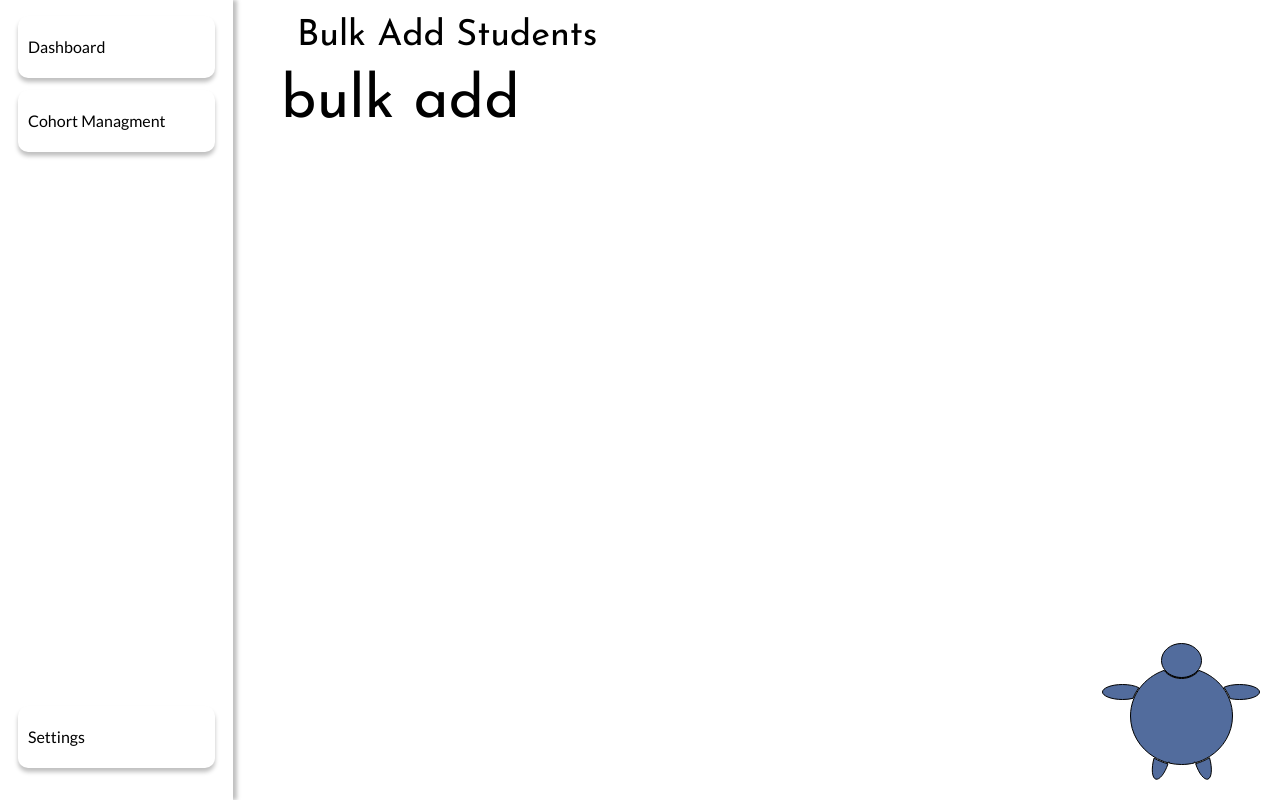
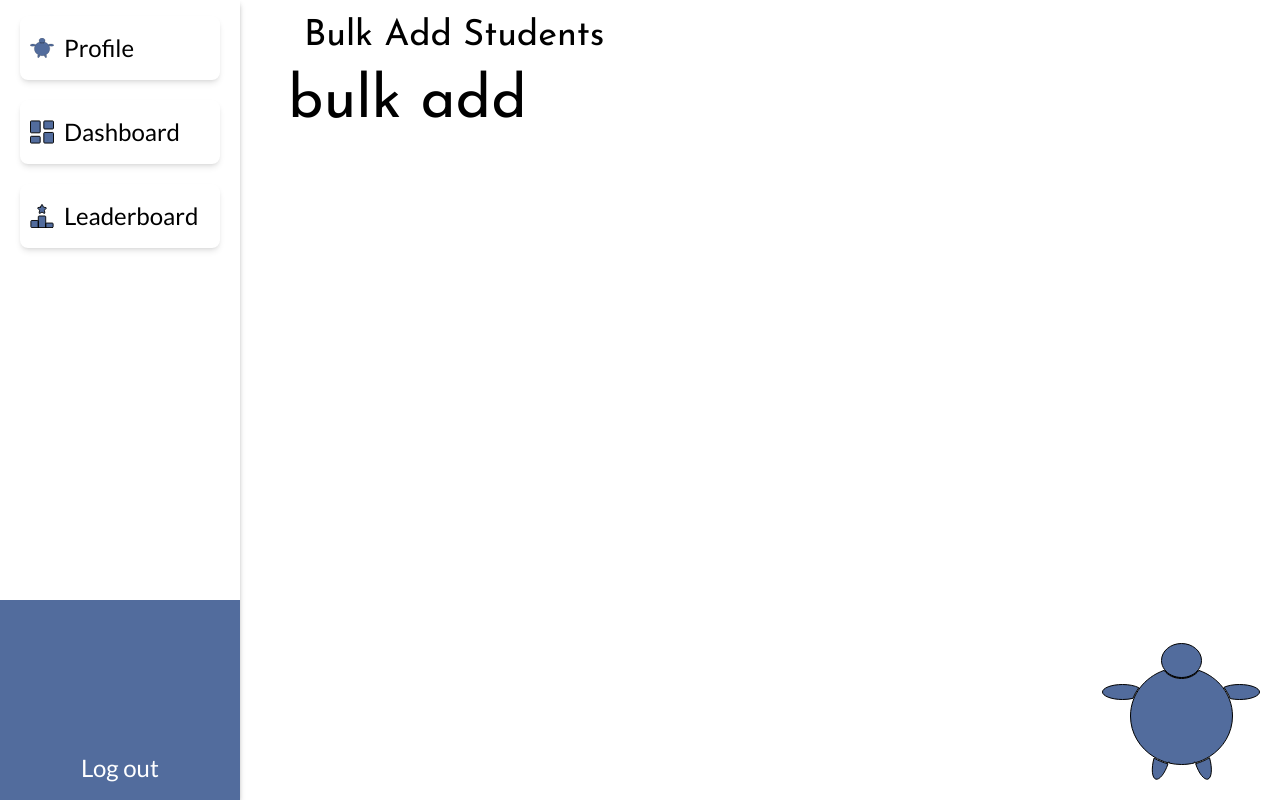
Before and after one commit to Tbone8098/codingDojo-student-portal, a Flask app: page /student/bulk_add in a window 1280 px wide. Run offline with Flask 2, Linux system fonts and the light colour scheme; some libraries are stand-ins or nearby versions.

Commit message:
combined nav

```diff
--- a/flask_app/controllers/controller_cohort.py
+++ b/flask_app/controllers/controller_cohort.py
@@ -30,7 +30,7 @@ def cohort_create():
     id = model_cohort.Cohort.create(**request.form, creator_id=session['uuid'])
     return redirect(f'/cohort/{id}/edit')
 
-@app.route('/cohorts')
+@app.route('/cohort/all')
 @login_admin_required
 def cohort_all():
     print(request.args)
--- a/flask_app/templates/admin/base.html
+++ b/flask_app/templates/admin/base.html
@@ -3,7 +3,7 @@
 {% block base_navbar %}
 <div class="h-full">
     {% block admin_navbar %}
-    {% include 'components/admin/navbar.html' %}
+    {% include 'components/navbar.html' %}
     {% endblock admin_navbar %}
 </div>
 {% endblock base_navbar %}
--- a/flask_app/templates/components/admin/navbar.html
+++ /dev/null
@@ -1,9 +0,0 @@
-<div class="menu h-full">
-    <ul class="flex flex-col gap-3 mx-3">
-        <li><a class="btn btn-menu {{ 'btn-menu-active' if session['page'] == 'dashboard' else ''}}" href="/">Dashboard</a></li>
-        <li><a class="btn btn-menu {{ 'btn-menu-active' if session['page'] == 'cohorts' else ''}}" href="/cohorts">Cohort Managment</a></li>
-    </ul>
-    <ul class="flex flex-col gap-3 mx-3 mt-auto mb-4">
-        <li><a class="btn btn-menu {{ 'btn-menu-active' if session['page'] == 'settings' else ''}}" href="/settings">Settings</a></li>
-    </ul>
-</div>
--- a/flask_app/templates/components/nav_button.html
+++ b/flask_app/templates/components/nav_button.html
@@ -1,6 +1,7 @@
 {% macro button(title, link, icon) %}
-<a href="/{{ link }}" class="w-full h-full bg-red-300">
-    <div type="button" class="shadow-md bg-white px-2.5 py-4 rounded-lg w-full flex gap-2.5 items-center ">
+{% set current = url_for(request.endpoint, **request.view_args).startswith(link[:5]) %}
+<a href="{{ link }}" class="w-full h-full">
+    <div type="button" class="bg-white {{ 'shadow-my-blue ' if current }} shadow-md px-2.5 py-4 rounded-lg w-full flex gap-2.5 items-center">
         <img class="w-6" src="{{ url_for('static', filename=icon ) }}" alt="{{title}}">
         <p>{{ title }}</p>
     </div>
--- a/flask_app/templates/components/navbar.html
+++ b/flask_app/templates/components/navbar.html
@@ -3,9 +3,16 @@
 <div class="shadow-md shadow-black/25 w-60 py-4 px-5 h-full flex flex-col justify-between relative">
 
     <ul class="flex flex-col gap-5 z-10 w-full">
-        <li>{{ utils.button('Profile', 'profile', 'img/svg/portal_guy.svg') }}</li>
-        <li>{{ utils.button('Dashboard', 'dashboard', 'img/svg/dashboard.svg') }}</li>
-        <li>{{ utils.button('Leaderboard', 'leaderboard', 'img/svg/leaderboard.svg') }}</li>
+        {% if session['level'] == 5 %}
+        <li>{{ utils.button('Dashboard', '/dashboard', 'img/svg/dashboard.svg') }}</li>
+        <li>{{ utils.button('All Cohorts', '/cohort/all', 'img/svg/cohorts.svg') }}</li>
+        <li>{{ utils.button('All Students', '/student/all', 'img/svg/cohorts.svg') }}</li>
+
+        {% else %}
+        <li>{{ utils.button('Profile', '/profile', 'img/svg/portal_guy.svg') }}</li>
+        <li>{{ utils.button('Dashboard', '/dashboard', 'img/svg/dashboard.svg') }}</li>
+        <li>{{ utils.button('Leaderboard', '/leaderboard', 'img/svg/leaderboard.svg') }}</li>
+        {% endif %}
     </ul>
     <ul class="flex flex-col gap-5 z-10">
         <li>
@@ -13,7 +20,11 @@
                 <p class="text-center text-white">Log out</p>
             </a>
         </li>
-        <li>{{ utils.button('Settings', 'settings', 'img/svg/settings.svg') }}</li>
+        {% if session['level'] == 5 %}
+        <li>{{ utils.button('Settings', '/settings', 'img/svg/settings.svg') }}</li>
+        {% endif %}
+
     </ul>
+    <!-- WAVE SVG -->
     <div class="absolute bg-my-blue h-1/4 w-full bottom-0 left-0 "></div>
 </div>
```
Also changed, not shown: flask_app/static/img/svg/cohorts.svg (added).
